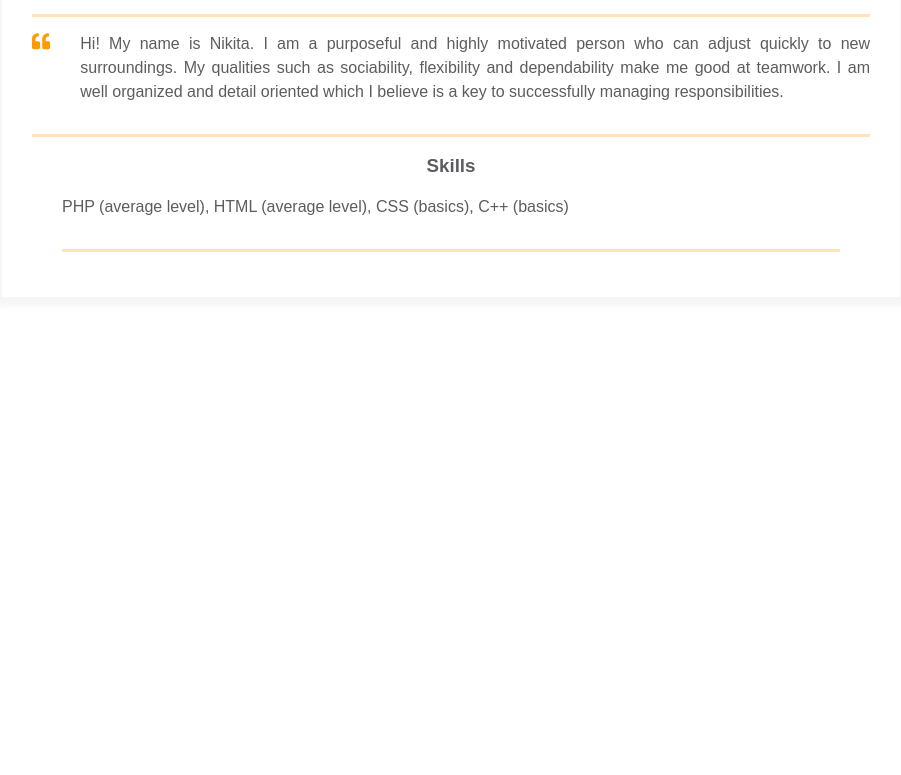
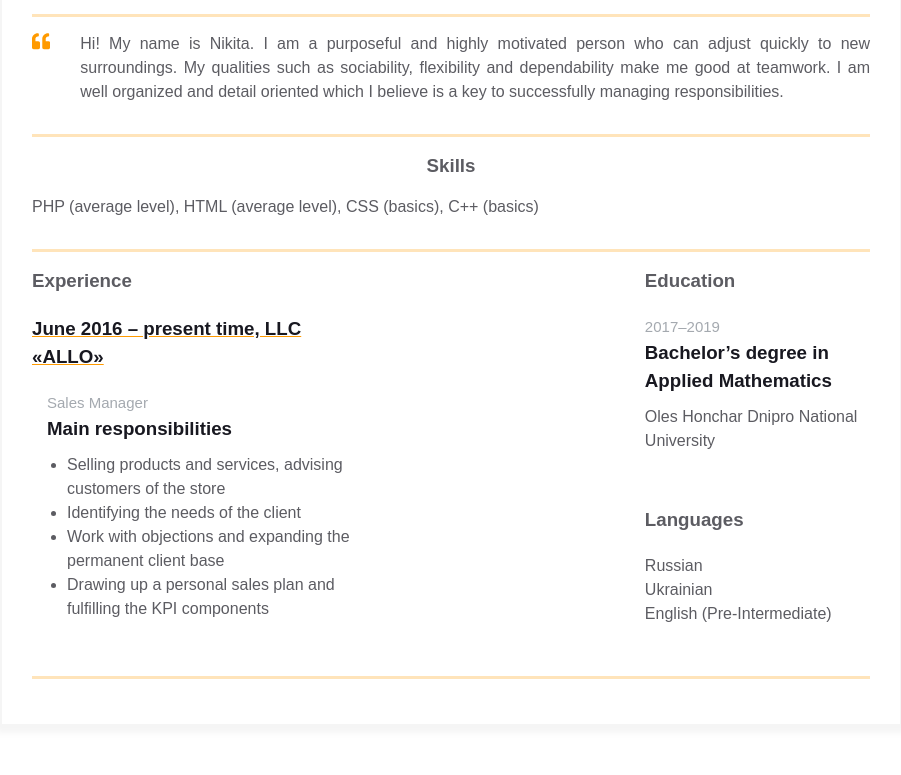
Before and after one commit to Nikired06/homepage, a plain HTML site: page index.html in a window 1280 px wide. Shown: the part 1158-1933 px from the top of the page, without its empty margins (189-1090 px from the left). Before the commit the page ends 1506 px from the top, so only its background shows below. Drawn offline with Linux system fonts and the light colour scheme.

Commit message:
Added Experiences and Additional info

```diff
--- a/index.html
+++ b/index.html
@@ -39,7 +39,7 @@
               </div>
               <span>Dnipro, Ukraine</span>
               </a>
-              <a href="https://www.linkedin.com/company/allo/" rel="author" class="contact-info__item">
+              <a href="https://www.linkedin.com/in/%D0%BD%D0%B8%D0%BA%D0%B8%D1%82%D0%B0-%D0%BA%D1%80%D0%B0%D0%B2%D1%87%D0%B5%D0%BD%D0%BA%D0%BE-228269218/" rel="author" class="contact-info__item">
   <div class="contact-info__item-icon-wrapper">
     <svg class="contact-info__item-icon" xmlns="http://www.w3.org/2000/svg" viewBox="0 0 448 512">
       <path
@@ -47,7 +47,7 @@
       </path>
     </svg>
   </div>
-  <span>Allo</span>
+  <span>My Linkedin</span>
 </a>
               </div>
 
@@ -98,17 +98,69 @@
       <p class="intro_text">Hi! My name is Nikita. I am a purposeful and highly motivated person who can adjust quickly to new surroundings. My qualities such as sociability, flexibility and dependability make me good at teamwork. I am well organized and detail oriented which I believe is a key to successfully managing responsibilities.
       </p>
     </div>
-  </div>
+  </div></div>
   <div class="container">
   <div class="resume__block">
     <div class="skills">
       <h3 class="skills__header">Skills</h3>
       <p class="skills__text">PHP (average level), HTML (average level), CSS (basics), C++ (basics) </p>
     </div>
+</div>
+</div>
+
+<div class="container">
+  <div class="resume__block">
+    <div class="main-info fh">
+
+
+      <div class="experiences">
+  <h3 class="experiences__header">Experience</h3>
+  <div class="experiences__company">
+    <div class="experiences__company-header">
+      <h3 class="experiences__company-header-name">June 2016 – present time, LLC «ALLO»</h3>
+    </div>
+
+    <div class="experiences__company-project">
+      <span class="experiences__company-project-role">Sales Manager</span>
+      <h3 class="experiences__company-project-name">Main responsibilities</h3>
+      <ul class="experiences__company-project-responsibilities">
+        <li>Selling products and services, advising customers of the store</li>
+        <li>Identifying the needs of the client</li>
+        <li>Work with objections and expanding the permanent client base</li>
+        <li>Drawing up a personal sales plan and fulfilling the KPI components</li>
+      </ul>
+    </div>
   </div>
 </div>
+      <div class="additional-info fv"></div>
+      <div class="additional-info fv">
+  <div class="additional-info__education">
+    <h3 class="additional-info__education-header">Education</h3>
+    <div class="additional-info__education-university">
+      <span class="additional-info__education-university-durability">2017–2019</span>
+      <h3 class="additional-info__education-university-speciality">Bachelor’s degree in Applied Mathematics </h3>
+      <p class="additional-info__education-university-name">Oles Honchar Dnipro National University</p>
+    </div>
+  </div>
+
+  <div class="additional-info__languages">
+    <h3 class="additional-info__languages-header">Languages</h3>
+    <p class="additional-info__languages-item">
+      Russian
+    </p>
+    <p class="additional-info__languages-item">
+      Ukrainian
+    </p>
+    <p class="additional-info__languages-item">
+      English (Pre-Intermediate)
+    </p>
+  </div>
 </div>
+    </div>
   </div>
+
+  </div>
+
 </main>
   </body>
 </html>
```
